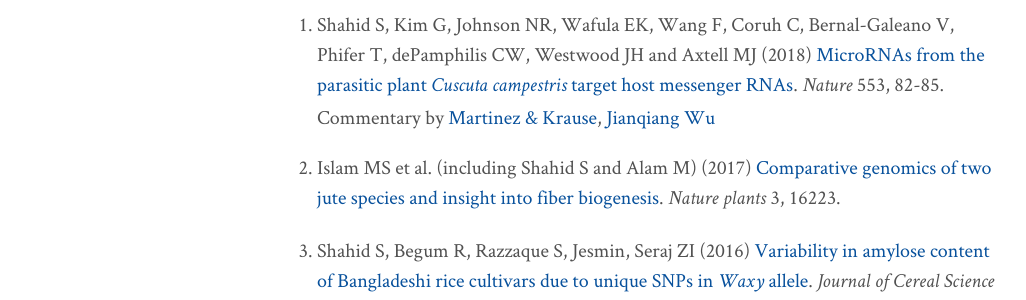
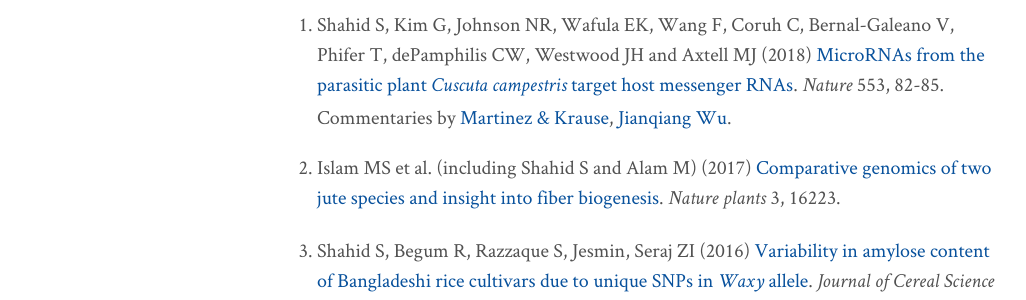
Before and after one commit to shahsam/saimashahid.github.io, a Jekyll site: the page built from publications.md, in a window 1280 px wide. Shown: the part 207-507 px from the top of the page, without its empty margins (3-1029 px from the left). Built offline with Jekyll 4.4.1, drawn with Linux system fonts in a browser that asks for light colours; nearby versions of some CDN libraries.

Commit message:
Update publications.md

```diff
--- a/publications.md
+++ b/publications.md
@@ -3,7 +3,7 @@ title: Publications
 layout: page
 ---
 
-1. Shahid S, Kim G, Johnson NR, Wafula EK, Wang F, Coruh C, Bernal-Galeano V, Phifer T, dePamphilis CW, Westwood JH and Axtell MJ (2018) [MicroRNAs from the parasitic plant *Cuscuta* *campestris* target host messenger RNAs](http://dx.doi.org/10.1038/nature25027). *Nature* 553, 82-85. Commentary by [Martinez & Krause](http://ncri.amegroups.com/article/view/4462), [Jianqiang Wu](https://www.sciencedirect.com/science/article/pii/S1674205218300546)
+1. Shahid S, Kim G, Johnson NR, Wafula EK, Wang F, Coruh C, Bernal-Galeano V, Phifer T, dePamphilis CW, Westwood JH and Axtell MJ (2018) [MicroRNAs from the parasitic plant *Cuscuta* *campestris* target host messenger RNAs](http://dx.doi.org/10.1038/nature25027). *Nature* 553, 82-85. Commentaries by [Martinez & Krause](http://ncri.amegroups.com/article/view/4462), [Jianqiang Wu](https://www.sciencedirect.com/science/article/pii/S1674205218300546).
 
 2. Islam MS et al. (including Shahid S and Alam M) (2017) [Comparative genomics of two jute species and insight into fiber biogenesis](http://dx.doi.org/10.1038/nplants.2016.223). *Nature plants* 3, 16223.
 
```
